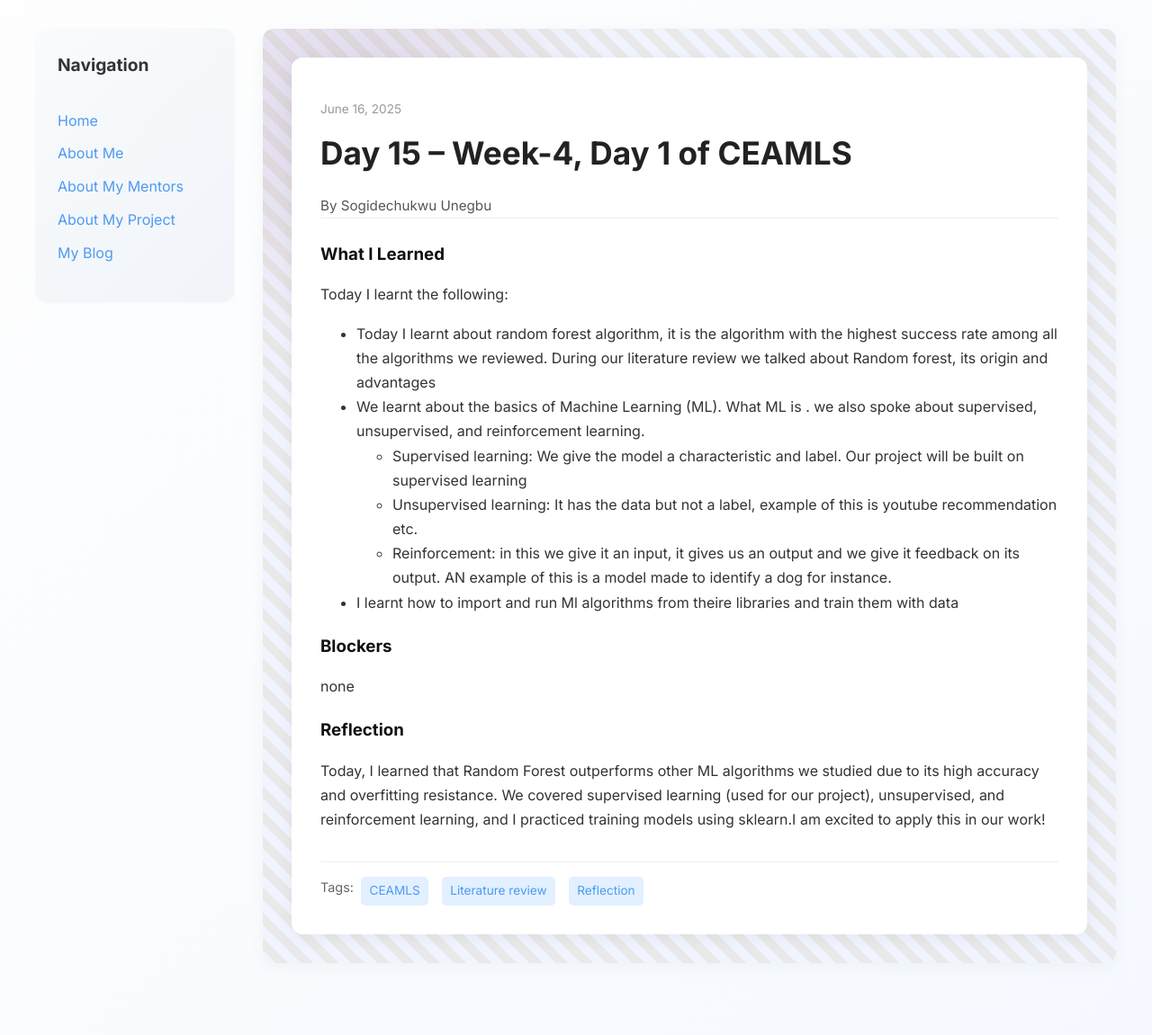
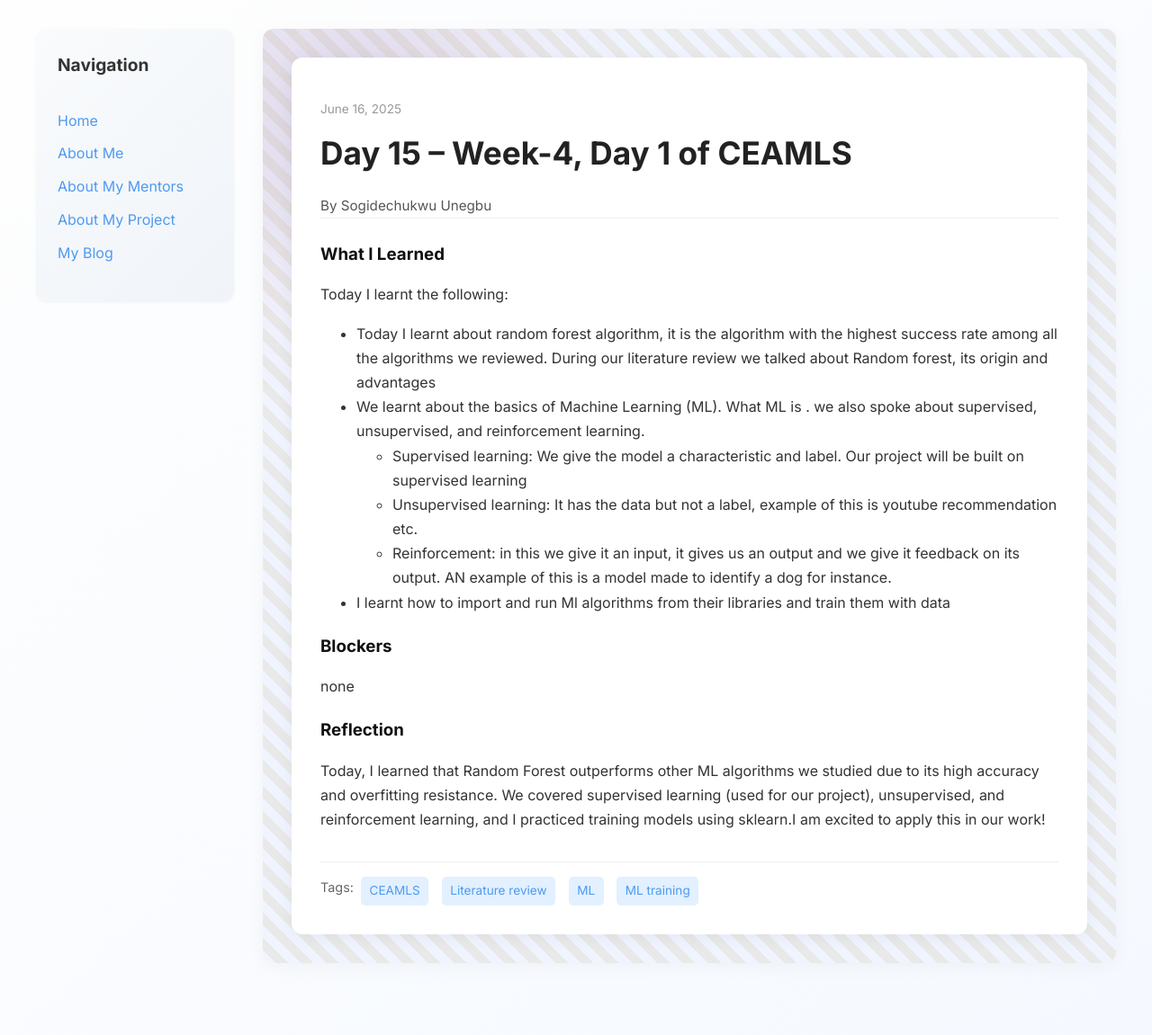
Before and after one commit to UnegbuSogidechukwu/UnegbuSogidechukwu.github.io, a Jekyll site: the page built from _posts/2025-06-16-day-15.md, in a window 1280 px wide. Shown: the whole page at 90% size. Built offline with Jekyll 4.4.1, drawn with Linux system fonts in a browser that asks for light colours.

Commit message:
Update 2025-06-16-day-15.md

```diff
--- a/_posts/2025-06-16-day-15.md
+++ b/_posts/2025-06-16-day-15.md
@@ -4,7 +4,7 @@ title: "Day 15 – Week-4, Day 1 of CEAMLS "
 date: 2025-06-16
 author: Sogidechukwu Unegbu
 permalink: /day15.html
-tags: ["CEAMLS", "Literature review", "Reflection"]
+tags: ["CEAMLS", "Literature review", "ML", "ML training"]
 
 what_i_learned: |
   Today I learnt the following:
@@ -13,7 +13,7 @@ what_i_learned: |
       - Supervised learning: We give the model a characteristic and label. Our project will be built on supervised learning
       - Unsupervised learning: It has the data but not a label, example of this is youtube recommendation etc.
       - Reinforcement: in this we give it an input, it gives us an output and we give it feedback on its output. AN example of this is a model  made to identify a dog for instance.
-     - I learnt how to import and run Ml algorithms from theire libraries and train them with data
+     - I learnt how to import and run Ml algorithms from their libraries and train them with data
 blockers: |
   none
 
```
